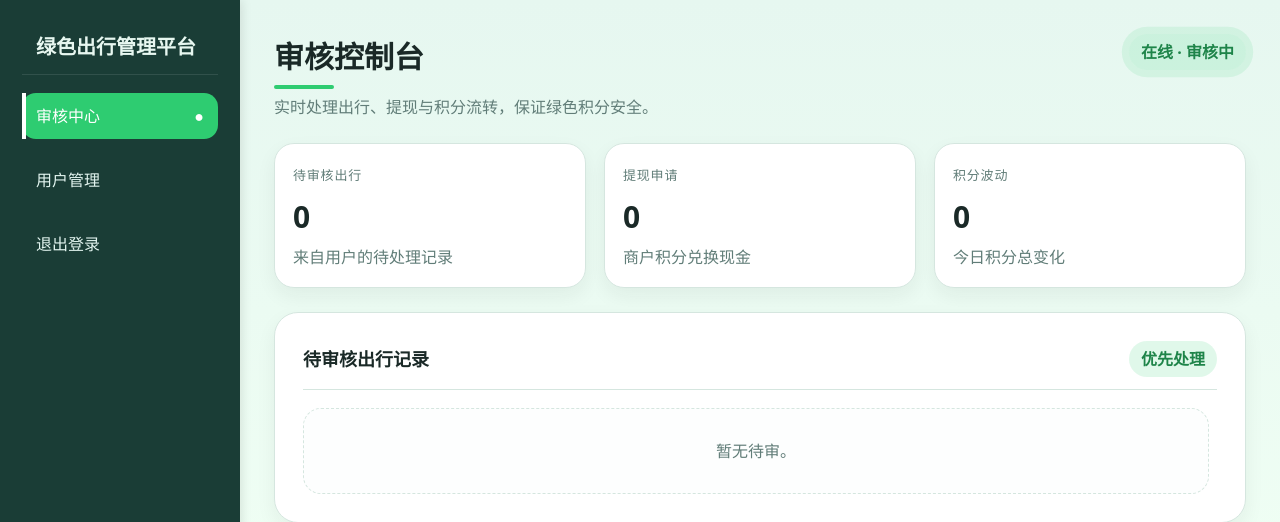
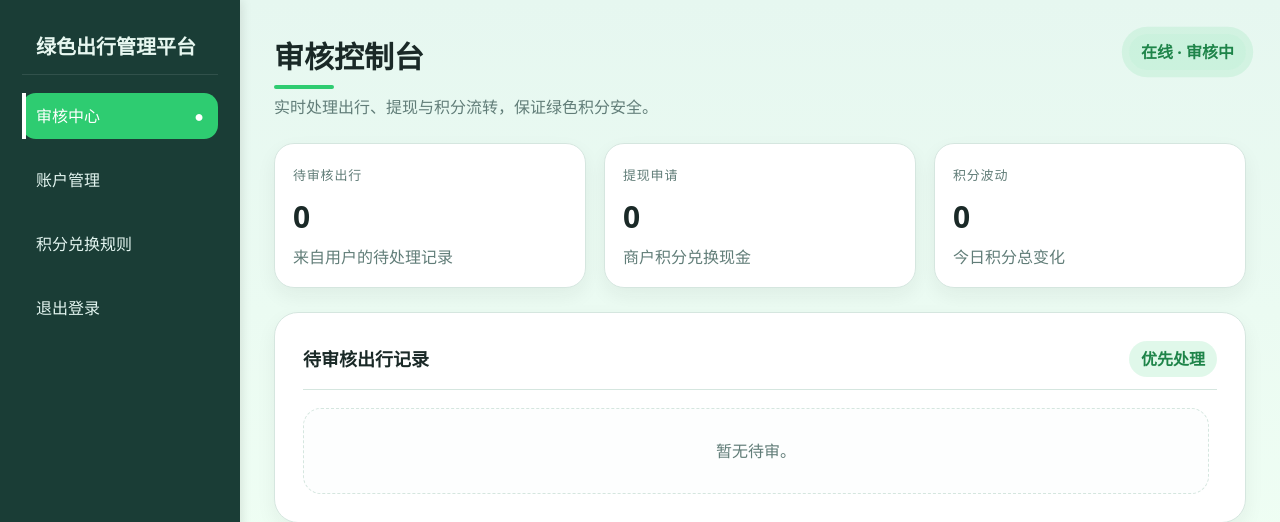
Before and after one commit to hanlinxue/green-points, a Flask app: template templates/administrator/admin.html in a window 1280 px wide. Shown: the top 522 px of the page. Run offline with Flask 3, Linux system fonts and the light colour scheme; the template is opened without the code that fills it, so the values that code supplies are empty.

Commit message:
Update admin.html
增加管理员审核界面的账户管理和积分兑换规则界面

```diff
--- a/templates/administrator/admin.html
+++ b/templates/administrator/admin.html
@@ -4,15 +4,16 @@
 <head>
   <meta charset="utf-8">
   <title>管理员 - 审核中心</title>
-  <link rel="stylesheet" href="../../static/css/style.css">
+  <link rel="stylesheet" href="style.css">
 </head>
 <body onload="initAdminReview()">
   <div class="dashboard">
     <nav class="dash-nav">
       <div class="brand">绿色出行管理平台</div>
       <a href="#" class="active">审核中心 <span>●</span></a>
-      <a href="admin_users.html">用户管理</a>
-      <a href="../users/index.html">退出登录</a>
+      <a href="admin_users.html">账户管理</a>
+      <a href="point_roles.html">积分兑换规则</a>
+      <a href="index.html">退出登录</a>
     </nav>
 
     <div class="dash-main">
@@ -67,6 +68,6 @@
     </div>
   </div>
 
-  <script src="../../static/js/script.js"></script>
+  <script src="script.js"></script>
 </body>
 </html>
```
